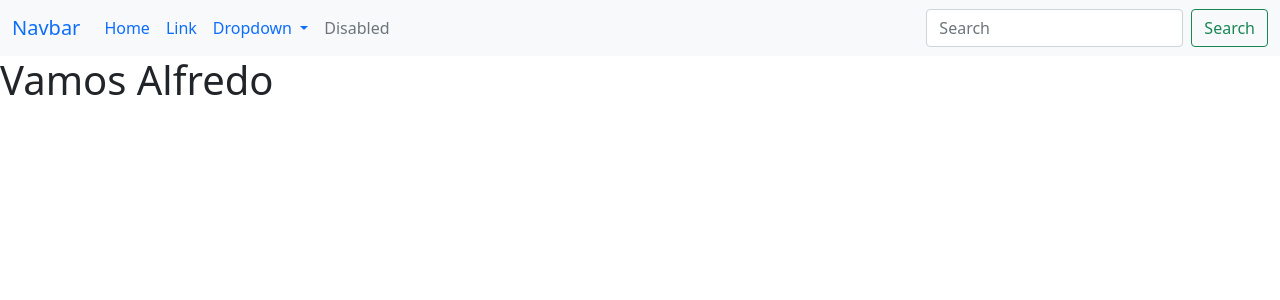
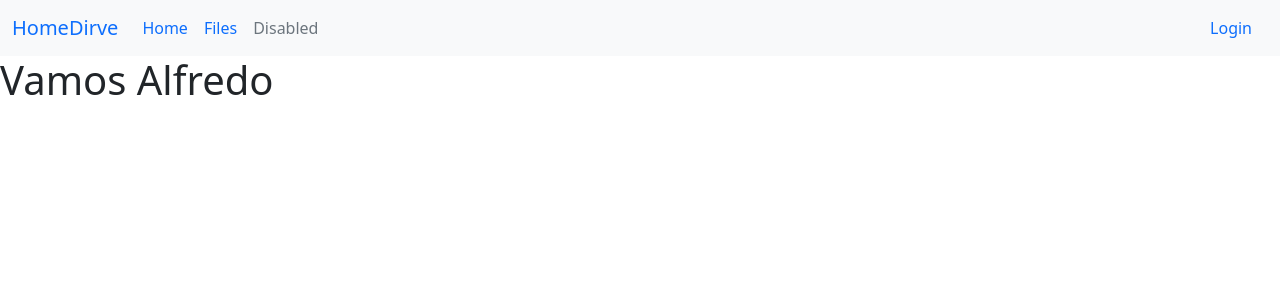
Before and after one commit to Juanki0396/pyHomeDrive, a Flask app: page / in a window 1280 px wide. Shown: the top 300 px of the page. Run offline with Flask 2, Linux system fonts and the light colour scheme.

Commit message:
Added auth blueprint

```diff
--- a/homedrive/__init__.py
+++ b/homedrive/__init__.py
@@ -19,8 +19,16 @@ def create_app() -> Flask:
     def home_page():
         return render_template("home.html")
 
+    @app.route("/files")
+    def files_page():
+        return render_template("files.html")
+
     from . import db
 
     db.init_app(app)  # Register database methods on the app
 
+    from . import auth
+
+    app.register_blueprint(auth.bp)
+
     return app
--- a/homedrive/templates/base.html
+++ b/homedrive/templates/base.html
@@ -18,37 +18,27 @@
     <!-- Add Navbar -->
     <nav class="navbar navbar-expand-lg bg-light">
       <div class="container-fluid">
-        <a class="navbar-brand" href="#">Navbar</a>
+        <a class="navbar-brand" href="#">HomeDirve</a>
         <button class="navbar-toggler" type="button" data-bs-toggle="collapse" data-bs-target="#navbarSupportedContent" aria-controls="navbarSupportedContent" aria-expanded="false" aria-label="Toggle navigation">
           <span class="navbar-toggler-icon"></span>
         </button>
         <div class="collapse navbar-collapse" id="navbarSupportedContent">
           <ul class="navbar-nav me-auto mb-2 mb-lg-0">
             <li class="nav-item">
-              <a class="nav-link active" aria-current="page" href="#">Home</a>
+              <a class="nav-link active" aria-current="page" href="{{ url_for('home_page') }}">Home</a>
             </li>
             <li class="nav-item">
-              <a class="nav-link" href="#">Link</a>
-            </li>
-            <li class="nav-item dropdown">
-              <a class="nav-link dropdown-toggle" href="#" id="navbarDropdown" role="button" data-bs-toggle="dropdown" aria-expanded="false">
-                Dropdown
-              </a>
-              <ul class="dropdown-menu" aria-labelledby="navbarDropdown">
-                <li><a class="dropdown-item" href="#">Action</a></li>
-                <li><a class="dropdown-item" href="#">Another action</a></li>
-                <li><hr class="dropdown-divider"></li>
-                <li><a class="dropdown-item" href="#">Something else here</a></li>
-              </ul>
+              <a class="nav-link" href="{{ url_for('files_page') }}">Files</a>
             </li>
             <li class="nav-item">
               <a class="nav-link disabled">Disabled</a>
             </li>
           </ul>
-          <form class="d-flex" role="search">
-            <input class="form-control me-2" type="search" placeholder="Search" aria-label="Search">
-            <button class="btn btn-outline-success" type="submit">Search</button>
-          </form>
+          <ul class="nav justify-content-end">
+            <li class="nav-item">
+              <a class="nav-link active" href="{{ url_for('auth.login_page') }}">Login</a>
+            </li>
+          </ul>
         </div>
       </div>
     </nav>
```
Also changed, not shown: homedrive/auth.py (added, +17 -0 lines), homedrive/templates/login.html (added), homedrive/templates/register.html (added).
